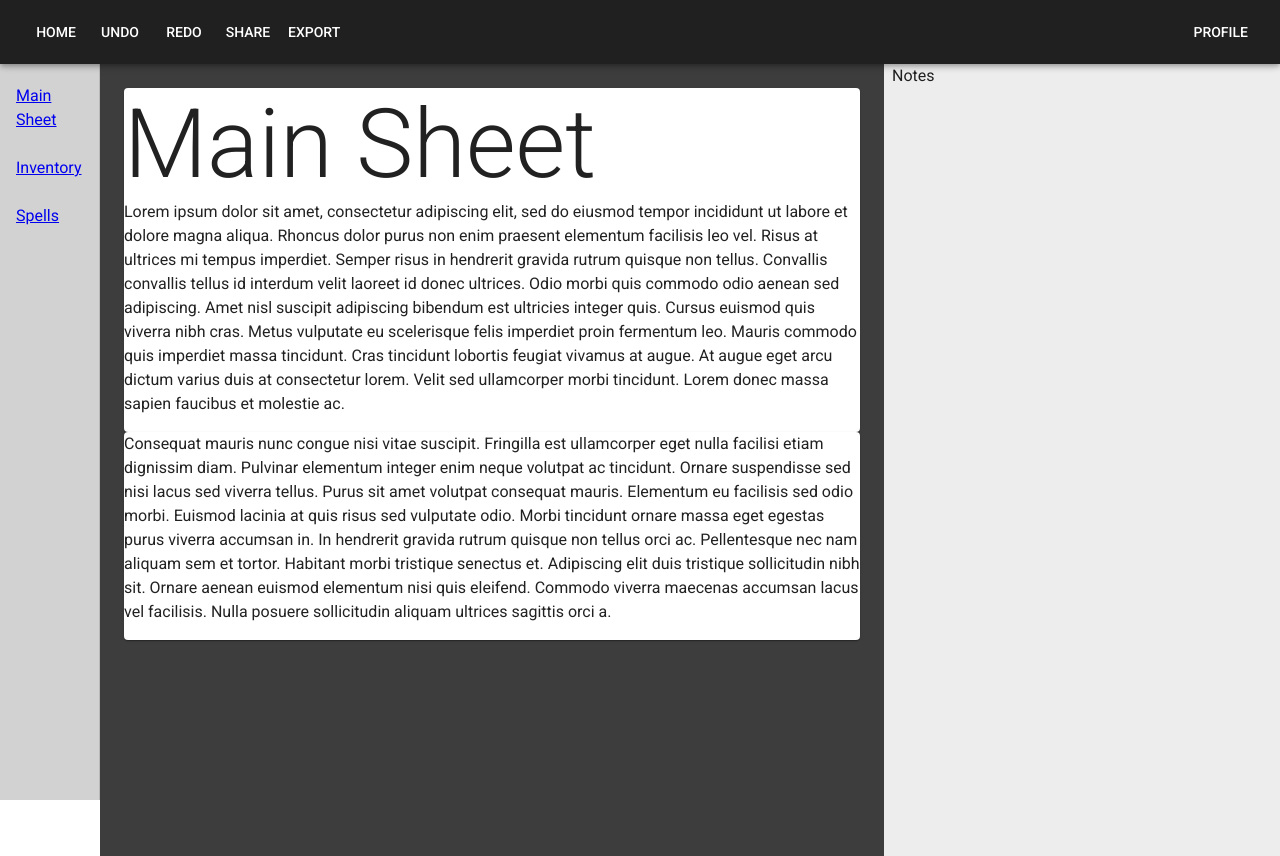
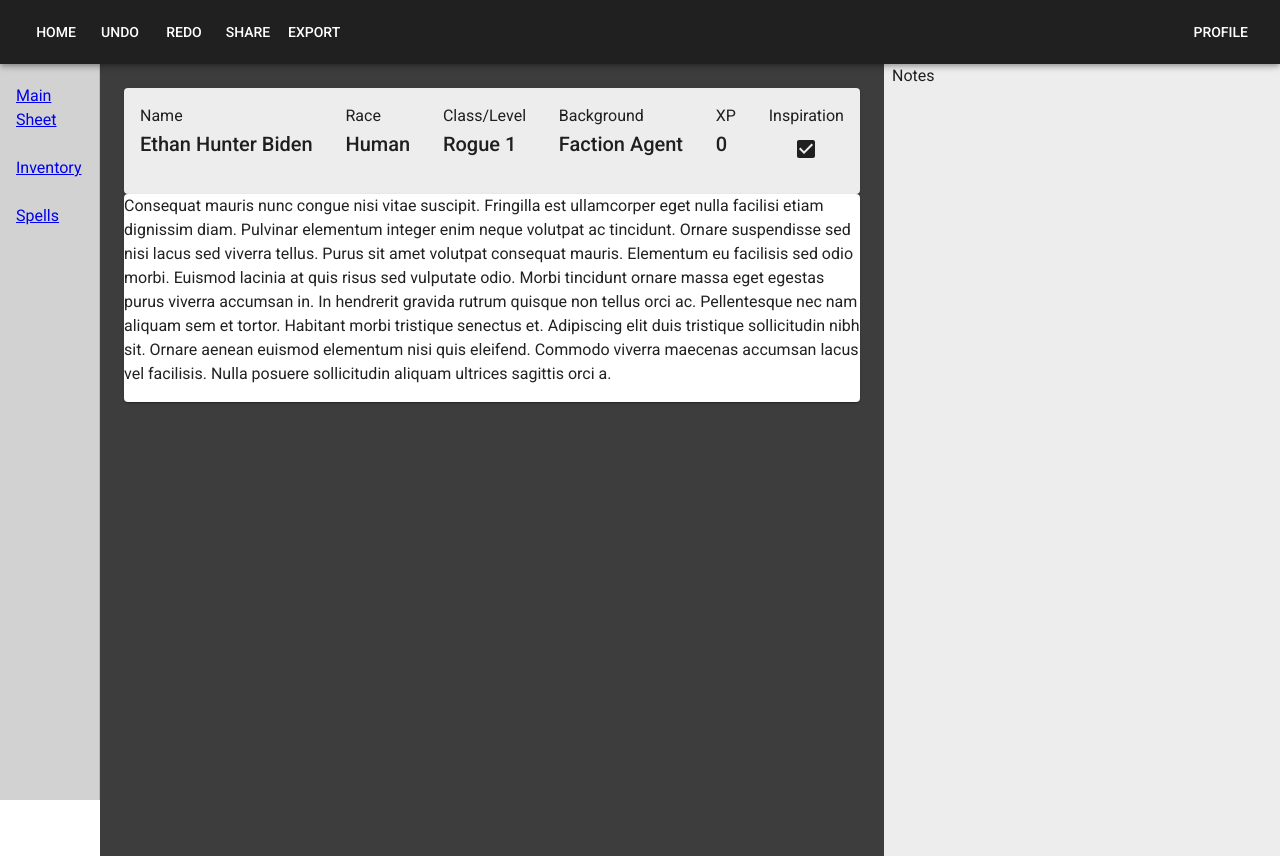
Before and after one commit to naufalweise/dndchar, a Next.js app in the folder frontend/: page /character in a window 1280 px wide. Built offline with nearby package versions, Linux system fonts and the light colour scheme.

Commit message:
Add identity box

```diff
--- a/frontend/src/app/character/panes/MainSheetPane.tsx
+++ b/frontend/src/app/character/panes/MainSheetPane.tsx
@@ -1,26 +1,10 @@
+import IdentityBox from "@/component/character/box/IdentityBox";
 import { Box, Typography, Card } from "@mui/material";
 
 export default function MainSheetPane() {
   return (
     <Box>
-      <Card>
-        <Typography variant="h1">Main Sheet</Typography>
-        <Typography paragraph>
-          Lorem ipsum dolor sit amet, consectetur adipiscing elit, sed do
-          eiusmod tempor incididunt ut labore et dolore magna aliqua. Rhoncus
-          dolor purus non enim praesent elementum facilisis leo vel. Risus at
-          ultrices mi tempus imperdiet. Semper risus in hendrerit gravida rutrum
-          quisque non tellus. Convallis convallis tellus id interdum velit
-          laoreet id donec ultrices. Odio morbi quis commodo odio aenean sed
-          adipiscing. Amet nisl suscipit adipiscing bibendum est ultricies
-          integer quis. Cursus euismod quis viverra nibh cras. Metus vulputate
-          eu scelerisque felis imperdiet proin fermentum leo. Mauris commodo
-          quis imperdiet massa tincidunt. Cras tincidunt lobortis feugiat
-          vivamus at augue. At augue eget arcu dictum varius duis at consectetur
-          lorem. Velit sed ullamcorper morbi tincidunt. Lorem donec massa sapien
-          faucibus et molestie ac.
-        </Typography>
-      </Card>
+      <IdentityBox />
       <Card>
         <Typography paragraph>
           Consequat mauris nunc congue nisi vitae suscipit. Fringilla est
--- /dev/null
+++ b/frontend/src/component/character/box/IdentityBox.tsx
@@ -0,0 +1,39 @@
+import { Card, CardContent, Checkbox, Stack, Typography } from "@mui/material";
+
+export default function IdentityBox() {
+  return (
+    <Card sx={{ backgroundColor: "paper.main" }}>
+      <CardContent>
+        <Stack direction="row" justifyContent="space-between">
+          <DescCol title="Name">Ethan Hunter Biden</DescCol>
+          <DescCol title="Race">Human</DescCol>
+          <DescCol title="Class/Level">Rogue 1</DescCol>
+          <DescCol title="Background">Faction Agent</DescCol>
+          <DescCol title="XP">0</DescCol>
+          <DescCol title="Inspiration">
+            <Checkbox checked readOnly />
+          </DescCol>
+        </Stack>
+      </CardContent>
+    </Card>
+  );
+}
+
+type DescColProps = {
+  title: string;
+  children: React.ReactNode;
+};
+function DescCol(props: DescColProps) {
+  let descContainer;
+  if (typeof props.children == "string") {
+    descContainer = <Typography variant="h6">{props.children}</Typography>;
+  } else {
+    descContainer = props.children;
+  }
+  return (
+    <Stack direction="column">
+      <Typography>{props.title}</Typography>
+      {descContainer}
+    </Stack>
+  );
+}
```
